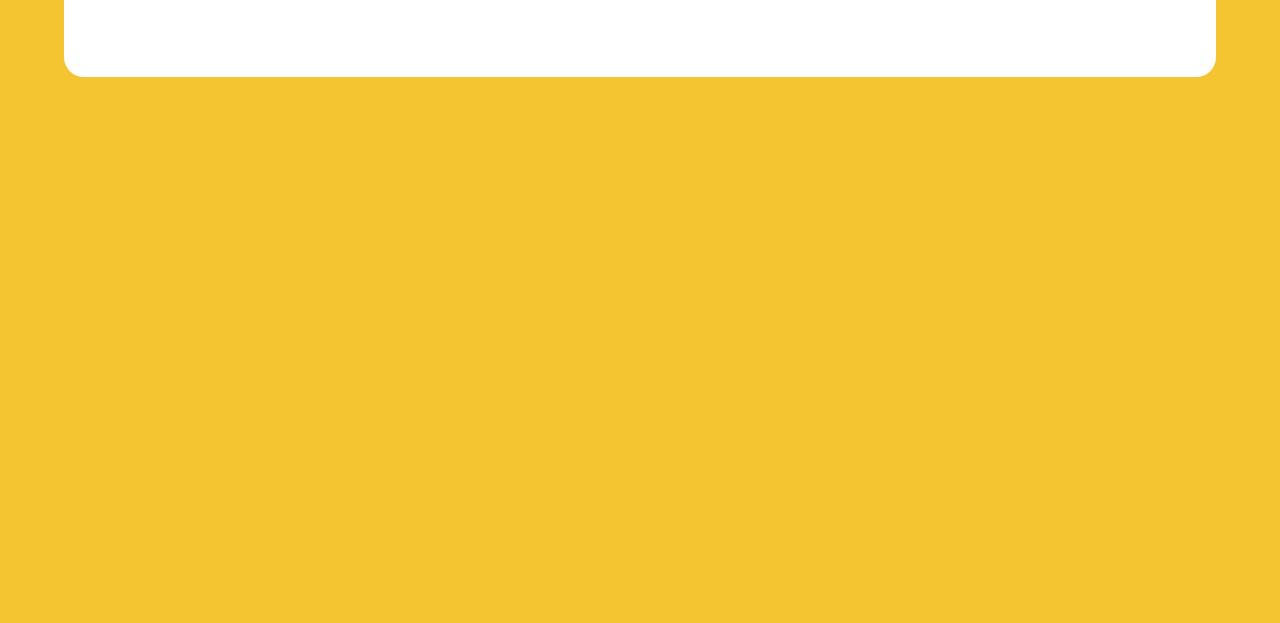
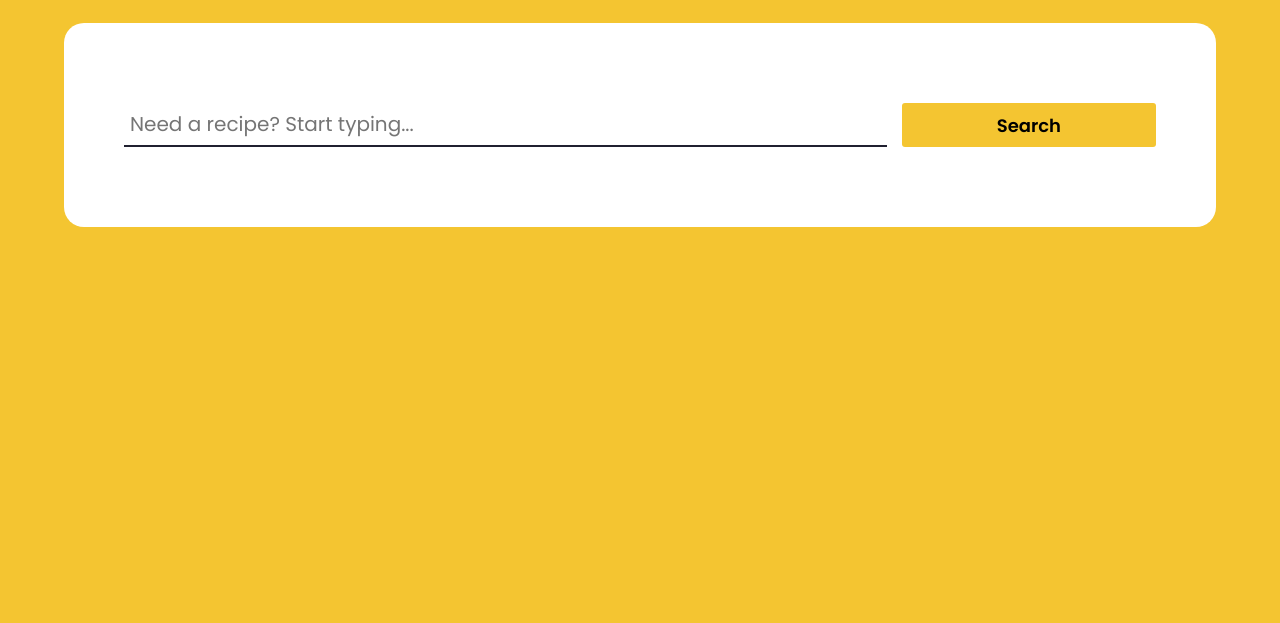
Before and after one commit to VishalKumarGupta1/Recipe-Hub, a plain HTML site: page index.html in a window 1280 px wide. Shown: the part 177-800 px from the top of the page. Drawn offline with Linux system fonts and the light colour scheme.

Commit message:
Update style.css

```diff
--- a/style.css
+++ b/style.css
@@ -26,13 +26,14 @@ h1 {
         transform: translateX(-50%);
         left: 50%;
     }
+
     .container {
         background-color: white;
         font-size: 1.6rem;
         padding: 8rem 6rem;
         width: 90%;
         position: absolute;
-    top: 5rem;
+        top: 20rem;
         transform: translateX(-50%);
         left: 50%;
         border-radius: 2rem;
@@ -201,6 +202,7 @@ h1 {
             font-size: 4.5rem;
              text-wrap: nowrap;
         }
+
         .result {
             .detail {
                 width: 85%;
```
Lines whose indentation alone changed are shown as unchanged.
